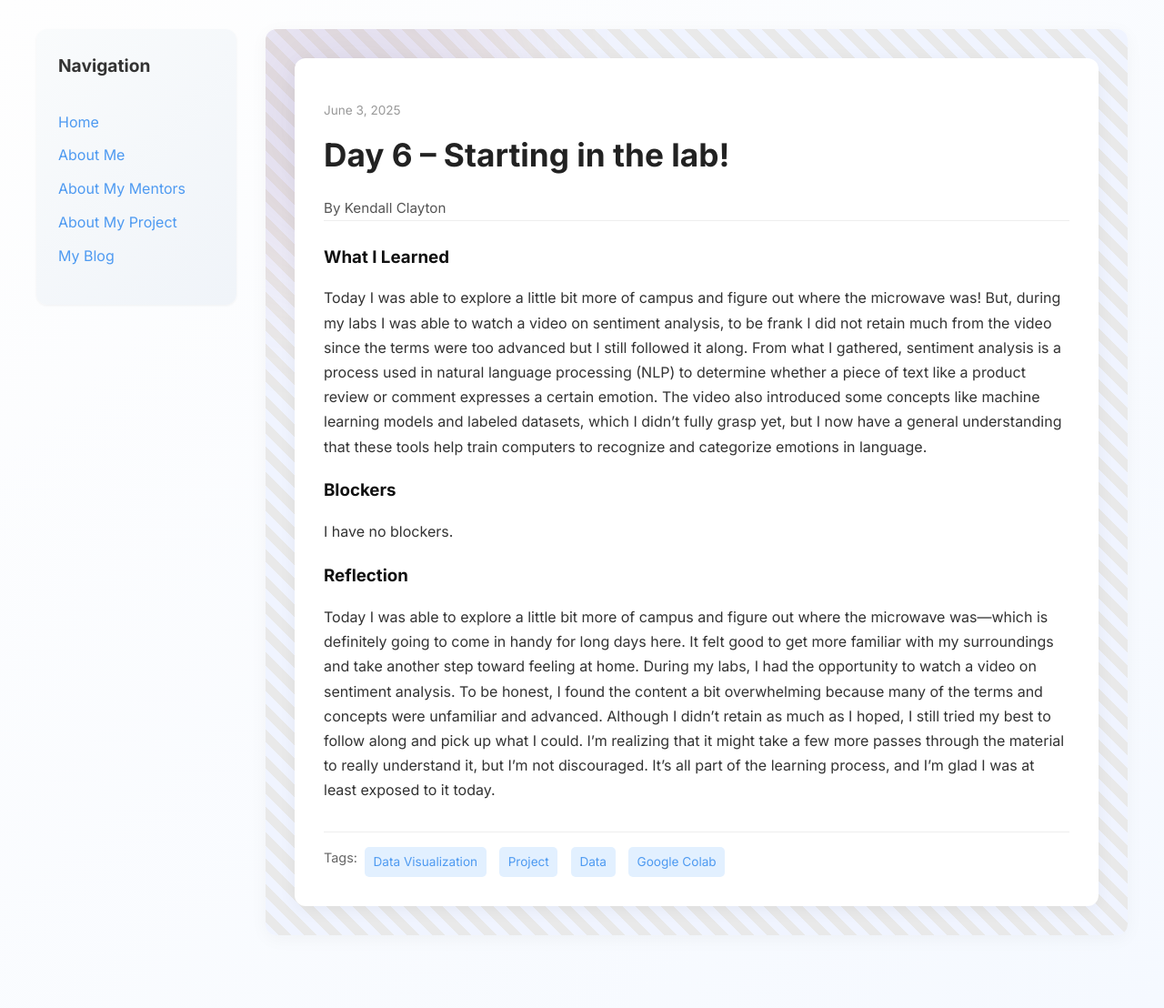
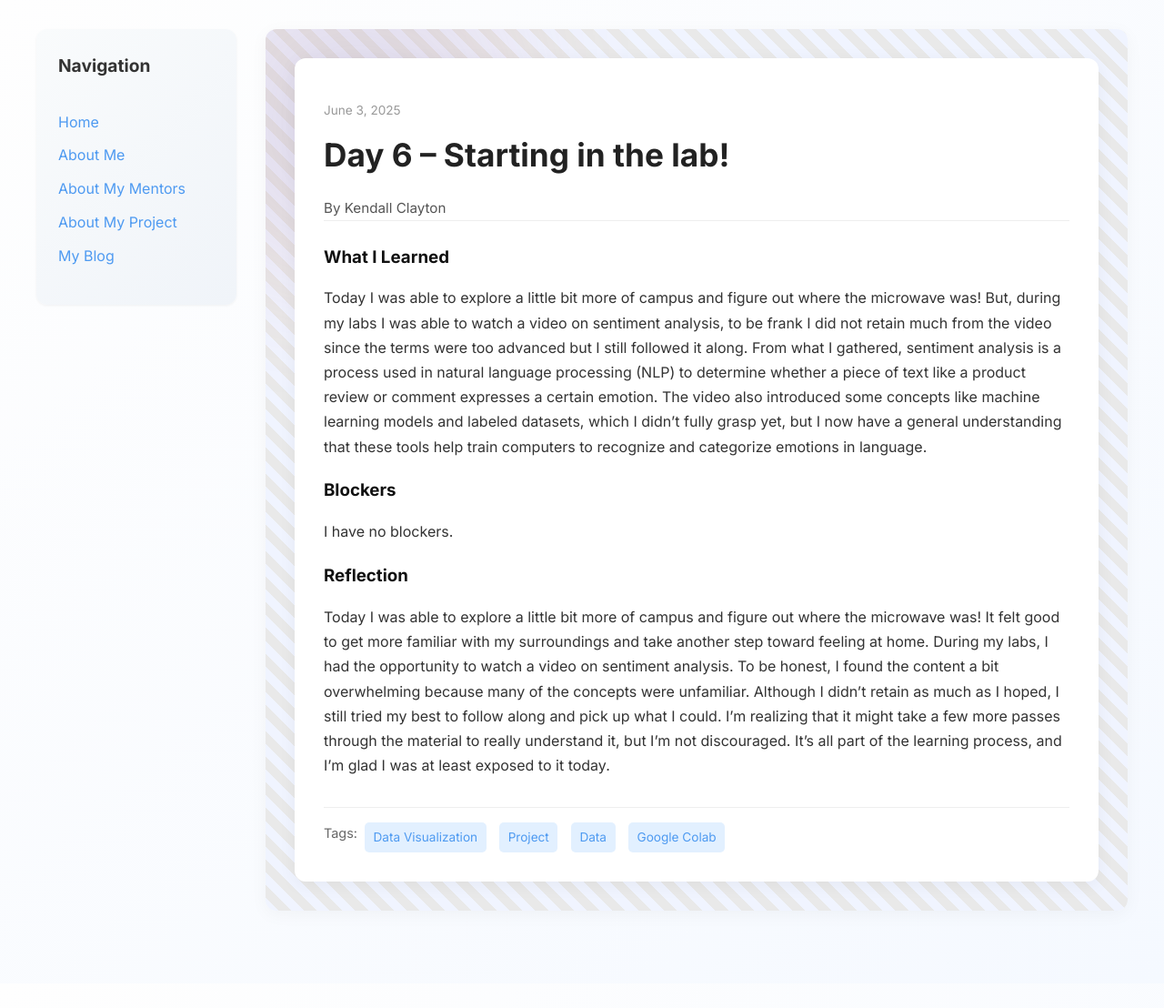
Before and after one commit to kendallzoe/kendallzoe.github.io, a Jekyll site: the page built from _posts/2025-06-03-day-6.md, in a window 1280 px wide. Shown: the whole page at 91% size. Built offline with Jekyll 4.4.1, drawn with Linux system fonts in a browser that asks for light colours; after the commit the page ends 1081 px from its top, so only the background shows below that.

Commit message:
Update 2025-06-03-day-6.md

```diff
--- a/_posts/2025-06-03-day-6.md
+++ b/_posts/2025-06-03-day-6.md
@@ -13,5 +13,5 @@ blockers: |
   I have no blockers.
 
 reflection: |
-  Today I was able to explore a little bit more of campus and figure out where the microwave was—which is definitely going to come in handy for long days here. It felt good to get more familiar with my surroundings and take another step toward feeling at home. During my labs, I had the opportunity to watch a video on sentiment analysis. To be honest, I found the content a bit overwhelming because many of the terms and concepts were unfamiliar and advanced. Although I didn’t retain as much as I hoped, I still tried my best to follow along and pick up what I could. I’m realizing that it might take a few more passes through the material to really understand it, but I’m not discouraged. It’s all part of the learning process, and I’m glad I was at least exposed to it today.
+  Today I was able to explore a little bit more of campus and figure out where the microwave was! It felt good to get more familiar with my surroundings and take another step toward feeling at home. During my labs, I had the opportunity to watch a video on sentiment analysis. To be honest, I found the content a bit overwhelming because many of the concepts were unfamiliar. Although I didn’t retain as much as I hoped, I still tried my best to follow along and pick up what I could. I’m realizing that it might take a few more passes through the material to really understand it, but I’m not discouraged. It’s all part of the learning process, and I’m glad I was at least exposed to it today.
 ---
```
